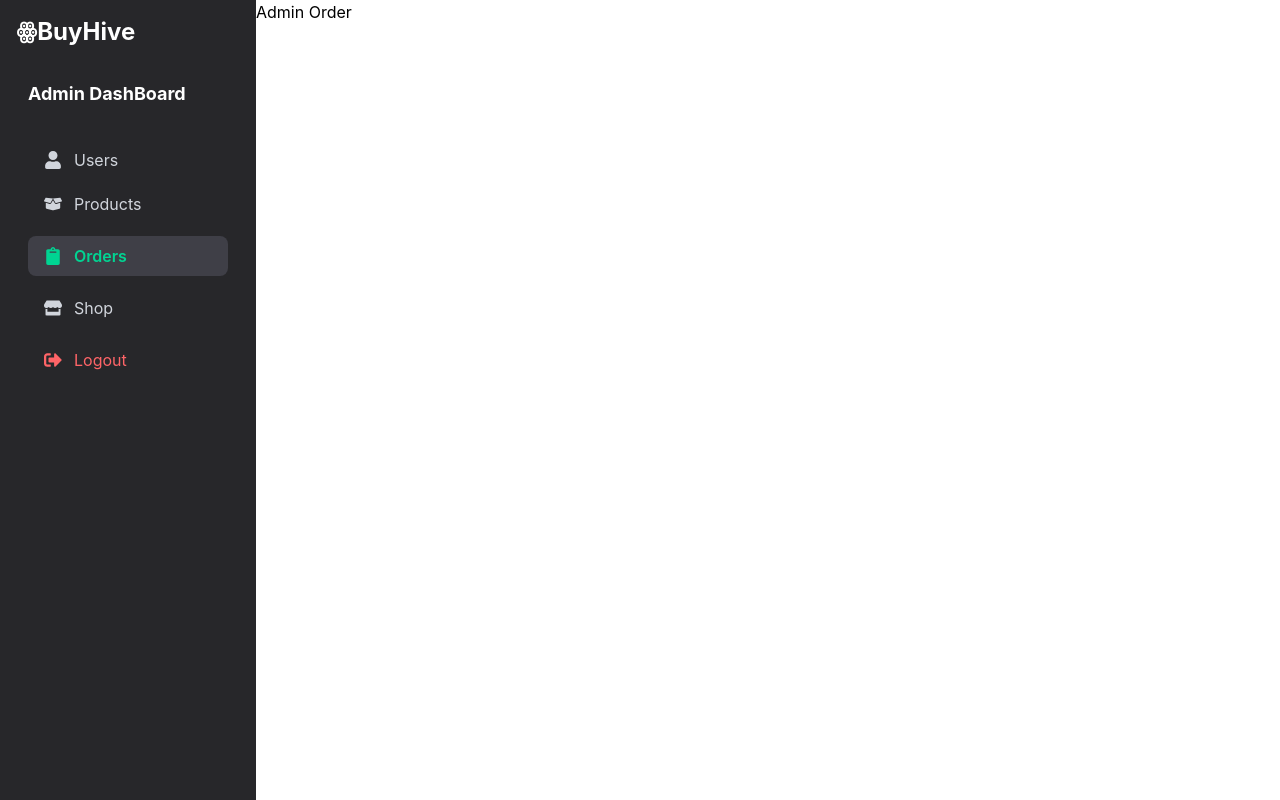
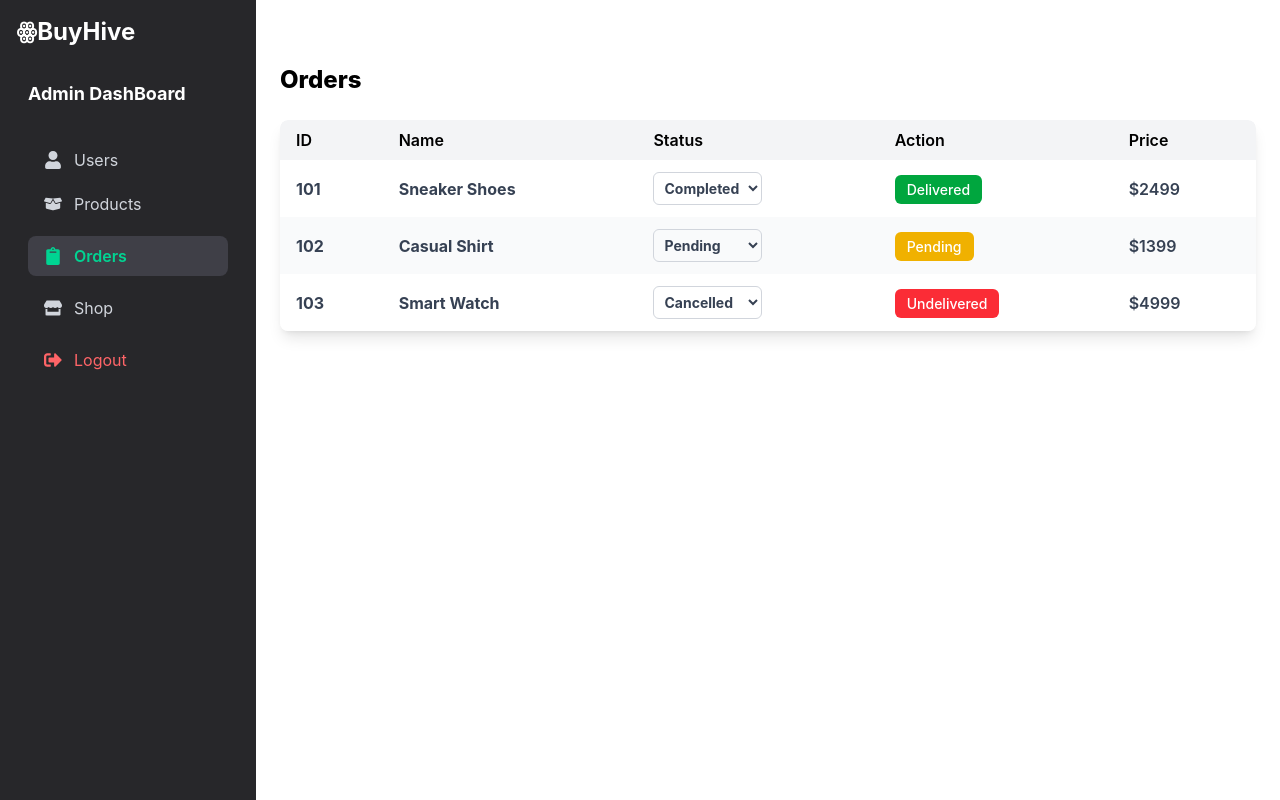
Before and after one commit to Vish75-c/Ecommerce, a React (Vite) app in the folder frontend/: page /admin/orders in a window 1280 px wide. Built offline with nearby package versions, Linux system fonts and the light colour scheme.

Commit message:
FrontendOfWebsiteCompleted

```diff
--- a/frontend/src/components/Admin/AdminOrder.jsx
+++ b/frontend/src/components/Admin/AdminOrder.jsx
@@ -1,11 +1,112 @@
-import React from 'react'
+import React, { useState } from "react";
 
 const AdminOrder = () => {
+  const [orders, setOrders] = useState([
+    { id: 101, name: "Sneaker Shoes", price: 2499, action: "Delivered", status: "Completed" },
+    { id: 102, name: "Casual Shirt", price: 1399, action: "Pending", status: "Pending" },
+    { id: 103, name: "Smart Watch", price: 4999, action: "Undelivered", status: "Cancelled" },
+  ]);
+
+  const handleStatusChange = (id, newStatus) => {
+    const updated = orders.map((order) => {
+      if (order.id === id) {
+        let newAction;
+        switch (newStatus) {
+          case "Pending":
+            newAction = "Pending";
+            break;
+          case "Shipped":
+            newAction = "Delivering";
+            break;
+          case "Completed":
+            newAction = "Delivered";
+            break;
+          case "Cancelled":
+            newAction = "Undelivered";
+            break;
+          default:
+            newAction = order.action;
+        }
+        return { ...order, status: newStatus, action: newAction };
+      }
+      return order;
+    });
+
+    setOrders(updated);
+  };
+
   return (
-    <div>
-      Admin Order
+    <div className="max-w-6xl mx-auto my-10 p-6 flex flex-col rounded-xl bg-white">
+      <h1 className="text-2xl font-extrabold mb-6 text-black">Orders</h1>
+
+      <div className="overflow-x-auto shadow-lg rounded-lg">
+        <table className="min-w-full rounded-lg overflow-hidden">
+          <thead className="bg-gray-100 text-black">
+            <tr>
+              <th className="px-4 py-2 text-left font-semibold">ID</th>
+              <th className="px-4 py-2 text-left font-semibold">Name</th>
+              <th className="px-4 py-2 text-left font-semibold">Status</th>
+              <th className="px-4 py-2 text-left font-semibold">Action</th>
+              <th className="px-4 py-2 text-left font-semibold">Price</th>
+            </tr>
+          </thead>
+
+          <tbody className="font-bold  text-gray-500">
+            {orders.map((order, index) => (
+              <tr
+                key={order.id}
+                className={`${
+                  index % 2 === 0 ? "bg-white" : "bg-gray-50"
+                } hover:bg-gray-100 transition-all duration-200`}
+              >
+                <td className="px-4 py-3 text-gray-700">{order.id}</td>
+                <td className="px-4 py-3 text-gray-700">{order.name}</td>
+
+                {/* Status dropdown */}
+                <td className="px-4 py-3">
+                  <select
+                    value={order.status}
+                    onChange={(e) =>
+                      handleStatusChange(order.id, e.target.value)
+                    }
+                    className="border border-gray-300 rounded-md p-1.5 text-sm text-gray-700 outline-none
+                               focus:ring-2 focus:ring-blue-200 transition-all duration-300"
+                  >
+                    <option value="Pending">Pending</option>
+                    <option value="Shipped">Shipped</option>
+                    <option value="Completed">Completed</option>
+                    <option value="Cancelled">Cancelled</option>
+                  </select>
+                </td>
+
+                {/* Action label (auto updates) */}
+                <td className="px-4 py-3">
+                  <span
+                    className={`px-3 py-1.5 rounded-md text-white text-sm font-medium
+                    ${
+                      order.action === "Delivered"
+                        ? "bg-green-600"
+                        : order.action === "Delivering"
+                        ? "bg-blue-600"
+                        : order.action === "Pending"
+                        ? "bg-yellow-500"
+                        : "bg-red-500"
+                    }`}
+                  >
+                    {order.action}
+                  </span>
+                </td>
+
+                <td className="px-4 py-3 text-gray-700 font-semibold">
+                  ${order.price}
+                </td>
+              </tr>
+            ))}
+          </tbody>
+        </table>
+      </div>
     </div>
-  )
-}
+  );
+};
 
-export default AdminOrder
+export default AdminOrder;
```
